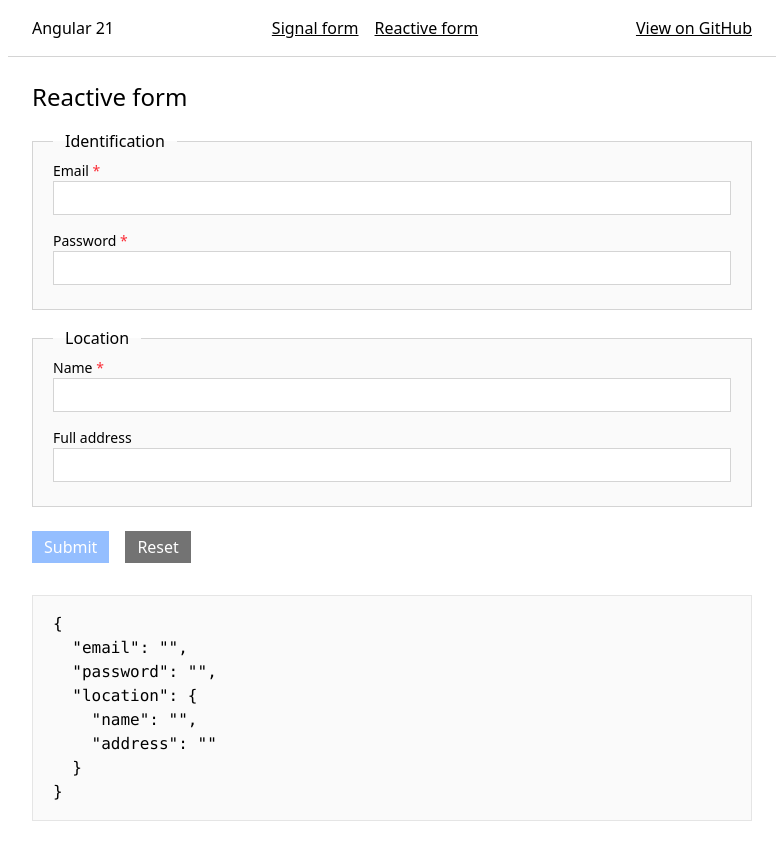
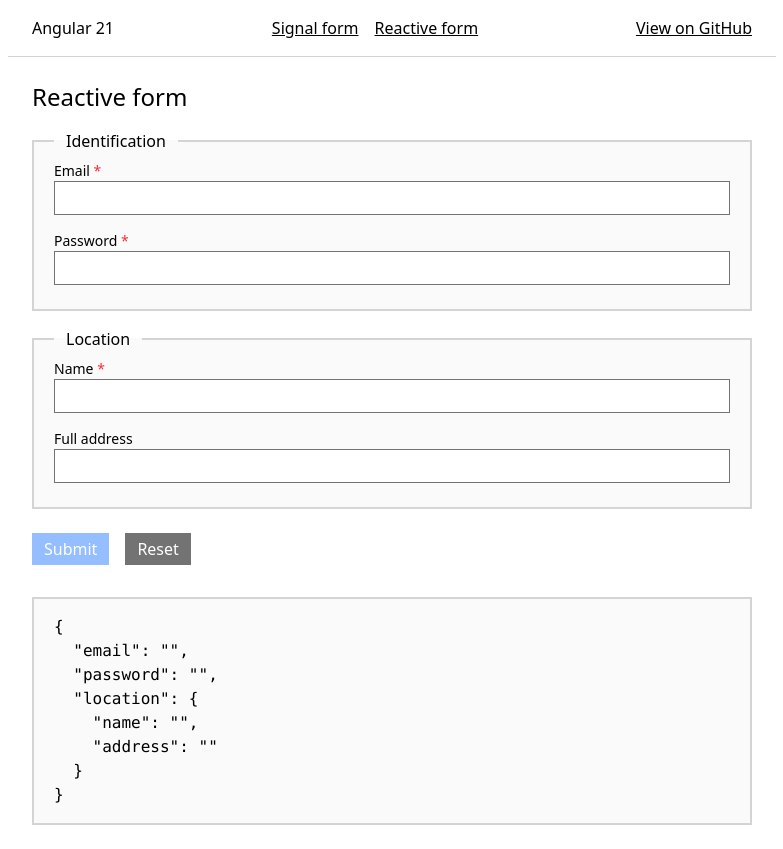
Before and after one commit to Zenika/angular-21-news, an Angular app: page /reactive-form in a window 1280 px wide. Shown: the whole page, without its empty margins (248-1031 px from the left). Built offline with nearby package versions, Linux system fonts and the light colour scheme.

Commit message:
Minor CSS improvements

```diff
--- a/src/app/reactive-form/input-field/input-field.html
+++ b/src/app/reactive-form/input-field/input-field.html
@@ -7,7 +7,7 @@
   </div>
 
   <input
-    class="block w-full border border-neutral-300 bg-white px-3 py-1 outline-offset-1 outline-neutral-600 focus:outline-1 disabled:opacity-50"
+    class="block w-full border border-neutral-500 bg-white px-3 py-1 outline-offset-1 outline-neutral-600 focus:outline-1 disabled:opacity-50"
     [class.border-red-500]="touched() && invalid()"
     [class.border-emerald-500!]="touched() && !invalid()"
     [name]="name()"
--- a/src/app/reactive-form/reactive-form.html
+++ b/src/app/reactive-form/reactive-form.html
@@ -1,7 +1,7 @@
 <form [formGroup]="form" (ngSubmit)="submit()">
   <h1 class="mb-4 text-2xl">Reactive form</h1>
 
-  <fieldset class="mb-4 border border-neutral-300 bg-neutral-50 px-5 py-2">
+  <fieldset class="mb-4 border-2 border-neutral-300 bg-neutral-50 px-5 py-2">
     <legend class="px-3">Identification</legend>
 
     <app-input-field
@@ -22,7 +22,7 @@
     />
   </fieldset>
 
-  <fieldset class="mb-4 border border-neutral-300 bg-neutral-50 px-5 py-2">
+  <fieldset class="mb-4 border-2 border-neutral-300 bg-neutral-50 px-5 py-2">
     <legend class="px-3">Location</legend>
 
     <app-input-field
@@ -61,4 +61,4 @@
   </p>
 </form>
 
-<pre class="mt-8 border border-neutral-200 bg-neutral-50 px-5 py-4">{{ form.value | json }}</pre>
+<pre class="mt-8 border-2 border-neutral-300 bg-neutral-50 px-5 py-4">{{ form.value | json }}</pre>
--- a/src/app/signal-form/input-field/input-field.html
+++ b/src/app/signal-form/input-field/input-field.html
@@ -7,7 +7,7 @@
   </div>
 
   <input
-    class="block w-full border border-neutral-300 bg-white px-3 py-1 outline-offset-1 outline-neutral-600 focus:outline-1 disabled:opacity-50"
+    class="block w-full border border-neutral-500 bg-white px-3 py-1 outline-offset-1 outline-neutral-600 focus:outline-1 disabled:opacity-50"
     [class.border-red-500]="touched() && invalid()"
     [class.border-emerald-500!]="touched() && !invalid()"
     [name]="name()"
--- a/src/app/signal-form/signal-form.html
+++ b/src/app/signal-form/signal-form.html
@@ -1,7 +1,7 @@
 <form (submit)="submit($event)">
   <h1 class="mb-4 text-2xl">Signal form</h1>
 
-  <fieldset class="mb-4 border border-neutral-300 bg-neutral-50 px-5 py-2">
+  <fieldset class="mb-4 border-2 border-neutral-300 bg-neutral-50 px-5 py-2">
     <legend class="px-3">Identification</legend>
 
     <app-input-field label="Email" [field]="form.email" />
@@ -9,7 +9,7 @@
     <app-input-field label="Password" [field]="form.password" />
   </fieldset>
 
-  <fieldset class="mb-4 border border-neutral-300 bg-neutral-50 px-5 py-2">
+  <fieldset class="mb-4 border-2 border-neutral-300 bg-neutral-50 px-5 py-2">
     <legend class="px-3">Location</legend>
 
     <app-input-field label="Name" [field]="form.location.name" />
@@ -35,4 +35,4 @@
   </p>
 </form>
 
-<pre class="mt-8 border border-neutral-200 bg-neutral-50 px-5 py-4">{{ formModel() | json }}</pre>
+<pre class="mt-8 border-2 border-neutral-300 bg-neutral-50 px-5 py-4">{{ formModel() | json }}</pre>
```
